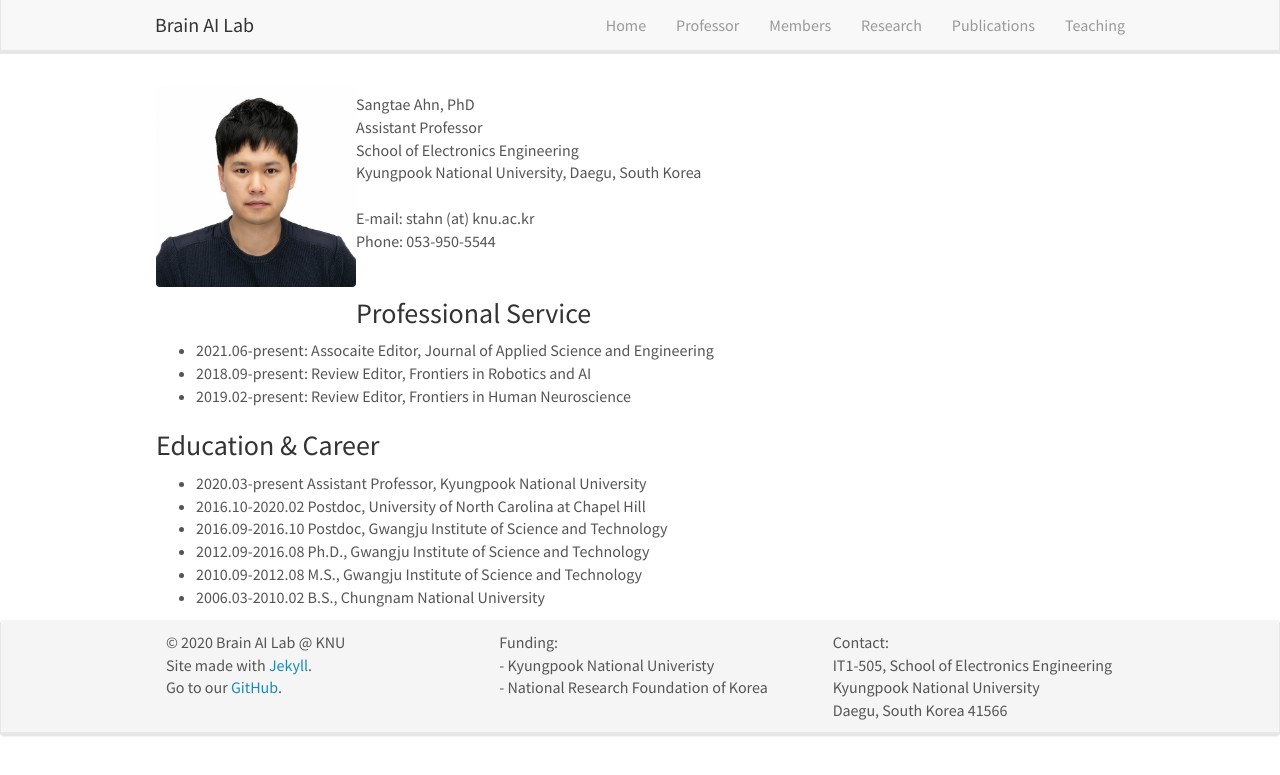
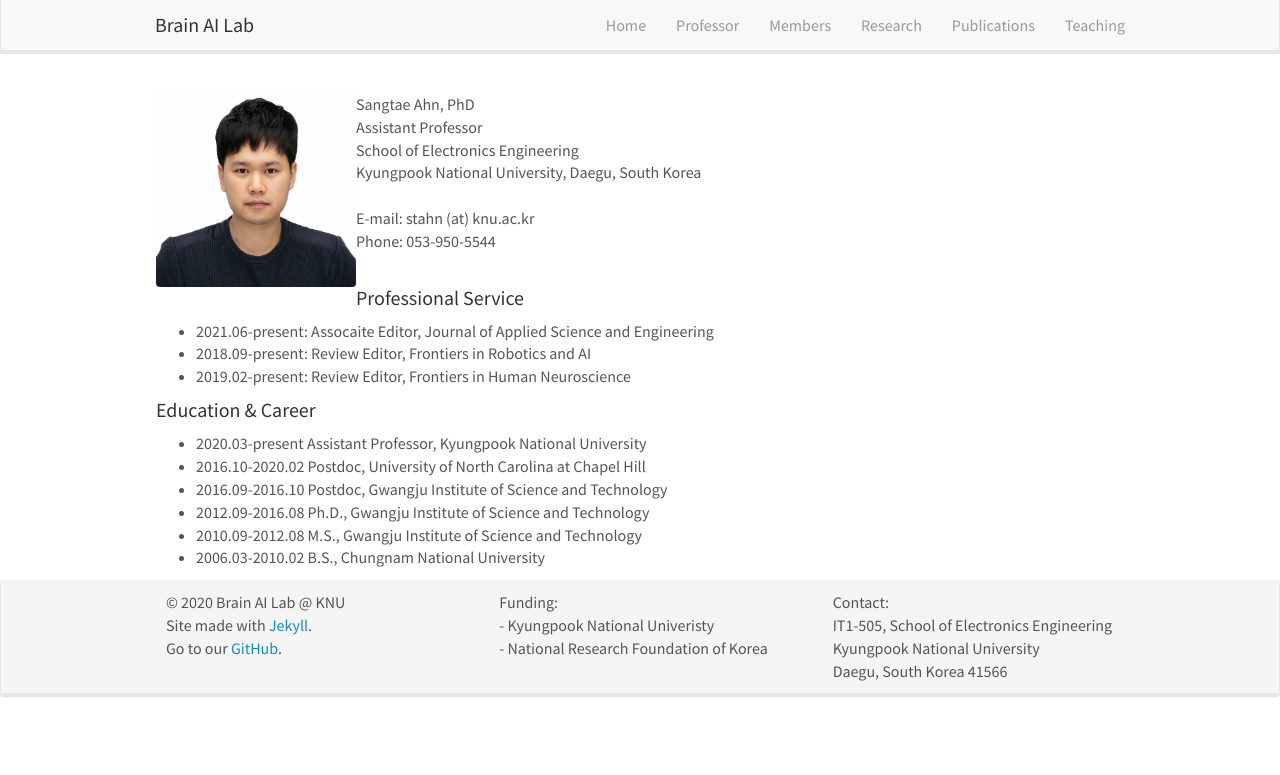
Before and after one commit to KNU-BrainAI/knu-brainai.github.io, a Jekyll site: the page built from _pages/professor.md, in a window 1280 px wide. Shown: the top 775 px of the page. Built offline with Jekyll 4.4.1, drawn with Linux system fonts in a browser that asks for light colours; nearby versions of some CDN libraries.

```diff
--- a/_pages/professor.md
+++ b/_pages/professor.md
@@ -18,12 +18,12 @@ Phone: 053-950-5544<br/><br/>
 
 
 
-### Professional Service
+#### Professional Service
 - 2021.06-present: Assocaite Editor, Journal of Applied Science and Engineering
 - 2018.09-present: Review Editor, Frontiers in Robotics and AI
 - 2019.02-present: Review Editor, Frontiers in Human Neuroscience
 
-### Education & Career
+#### Education & Career
 - 2020.03-present Assistant Professor, Kyungpook National University
 - 2016.10-2020.02 Postdoc, University of North Carolina at Chapel Hill
 - 2016.09-2016.10 Postdoc, Gwangju Institute of Science and Technology
```
